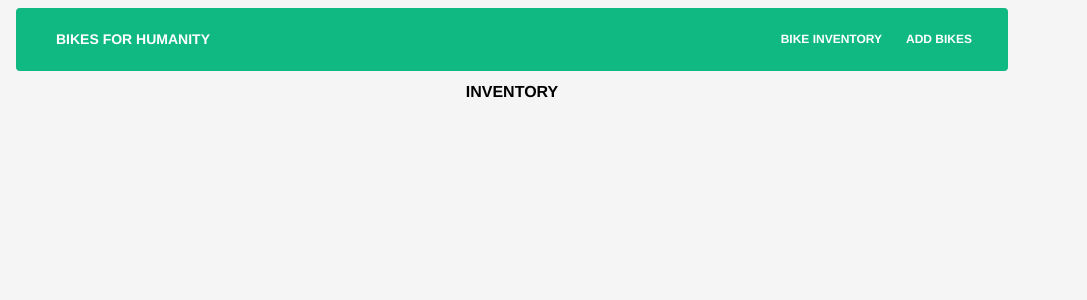
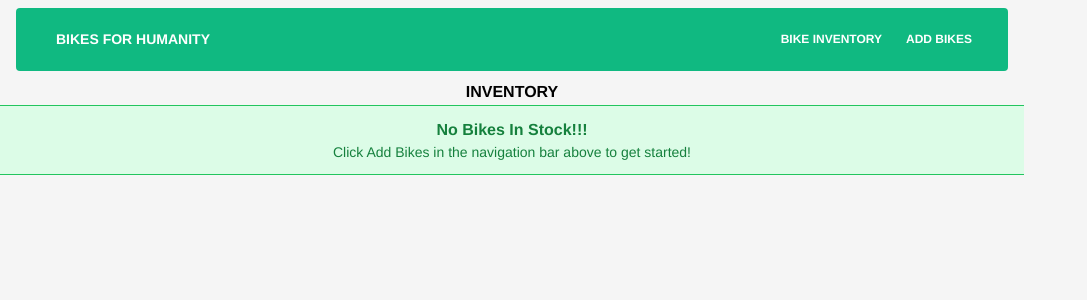
Before and after one commit to patty-rose/bike-shop, a React (Create React App) app: page / in a window 1280 px wide. Both pictures are taken after a click on the button "BIKE INVENTORY". Shown: the top 300 px of the page, without its empty margins (0-1087 px from the left). Built offline with nearby package versions, Linux system fonts and the light colour scheme.

Commit message:
update error handling on bikeList

```diff
--- a/src/components/BikeList.js
+++ b/src/components/BikeList.js
@@ -3,9 +3,18 @@ import Bike from "./Bike";
 import PropTypes from "prop-types";
 
 function BikeList(props){
+const list = props.bikeList;
+let noBikes = null;
+if (list.length === 0){
+  noBikes = <div class="bg-green-100 border-t border-b border-green-500 text-green-700 px-4 py-3 text-center" role="alert">
+  <p class="font-bold">No Bikes In Stock!!! </p>
+  <p class="text-sm">Click Add Bikes in the navigation bar above to get started!</p>
+</div>
+}
+
   return (
     <React.Fragment>
-        <h1 className="font-bold leading-relaxed uppercase text-center">Inventory</h1>
+      <h1 className="font-bold leading-relaxed uppercase text-center">Inventory</h1>
       {props.bikeList.map((bike) =>
         <Bike
           whenIncrementBikeCountClicked = { props.onIncrementBikeCountClicked }
@@ -19,6 +28,7 @@ function BikeList(props){
           id={bike.id}
           key={bike.id}/>
       )}
+      {noBikes}
     </React.Fragment>
   );
 }
```
